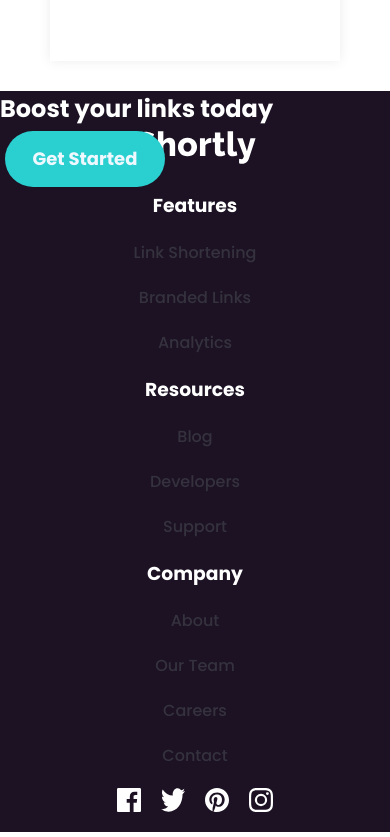
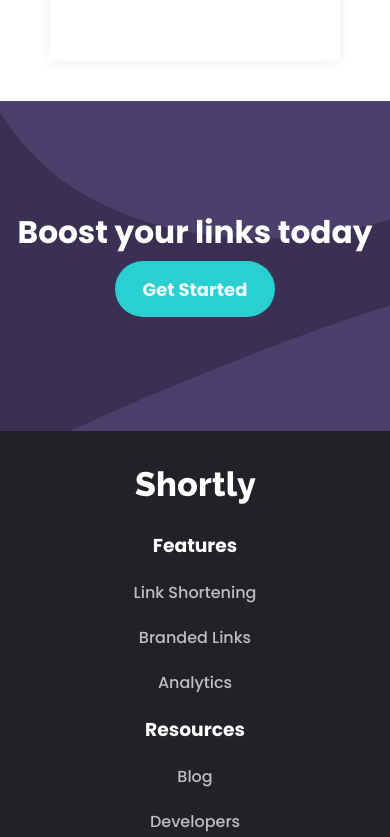
Before and after one commit to AlencarVinicius/Projeto-1-ref, a plain HTML site: page index.html in a window 390 px wide. Shown: the part 2420-3257 px from the top of the page. Drawn offline with Linux system fonts and the light colour scheme; a web font is replaced by a local one.

Commit message:
Ajuste css1

```diff
--- a/index.html
+++ b/index.html
@@ -18,20 +18,21 @@
       <header>
         <div class="container-header">
           <div class="container-icons">
-            <img src="url-shortening-api-master/images/logo.svg"/>
+            <img src="url-shortening-api-master/images/logo.svg" />
 
-            <i id="burguer" class="material-icons" onclick="clickMenu()">menu</i>
+            <i id="burguer" class="material-icons" onclick="clickMenu()"
+              >menu</i
+            >
           </div>
-
 
           <nav id="menu">
             <ul>
-                <li><a id="hover1"  href="">Características</a></li>
+              <li><a id="hover1" href="">Características</a></li>
               <li><a id="hover1" href="">Preços</a></li>
               <li><a id="hover1" href="">Recursos</a></li>
             </ul>
 
-              <hr class="hr-menu">
+            <hr class="hr-menu" />
 
             <div class="btn-nav">
               <button id="hover1" class="botao-menu1">Login</button>
@@ -46,8 +47,8 @@
           <div>
             <h2 class="h2-principal">More than just shorter links</h2>
             <p>
-              Build your brand's recognition and get detailed insights on how your
-              links are performing.
+              Build your brand's recognition and get detailed insights on how
+              your links are performing.
             </p>
             <button id="btn" class="btn-principal">Get Started</button>
           </div>
@@ -72,15 +73,14 @@
             <div class="container-pesquisa">
               <h1 class="h1-adv">Advanced Statistics</h1>
               <p>
-              Track how your links are performing across the web with our advanced
-              statistics dashboard.
+                Track how your links are performing across the web with our
+                advanced statistics dashboard.
               </p>
             </div>
           </section>
 
-
           <section class="conteudo-secundario">
-          <hr class="hr-secundario">
+            <hr class="hr-secundario" />
             <div class="card1">
               <div class="icon">
                 <img
@@ -90,8 +90,9 @@
               </div>
               <h2>Brand Recognition</h2>
               <p>
-              Boost your brand recognition with each click. Generic links don’t
-              mean a thing. Branded links help instil confidence in your content.
+                Boost your brand recognition with each click. Generic links
+                don’t mean a thing. Branded links help instil confidence in your
+                content.
               </p>
             </div>
 
@@ -104,7 +105,8 @@
               <h2>Detailed Records</h2>
               <p>
                 Gain insights into who is clicking your links. Knowing when and
-              where people engage with your content helps inform better decisions.
+                where people engage with your content helps inform better
+                decisions.
               </p>
             </div>
 
@@ -121,9 +123,9 @@
               </p>
             </div>
           </section>
+
+      </main>
     </section>
-    </main>
-
     <section class="container-footer">
       <div class="boost-h2">
         <h2 class="boost-txt">Boost your links today</h2>
@@ -133,7 +135,7 @@
 
     <footer class="main-footer">
       <div class="img-footer">
-        <img src="url-shortening-api-master/images/logo-footer.svg"/>
+        <img src="url-shortening-api-master/images/logo-footer.svg" />
       </div>
 
       <div class="features">
@@ -166,13 +168,28 @@
 
       <section>
         <div class="icon-footer">
-          <img class="icon-h" src="url-shortening-api-master/images/icon-facebook.svg" alt="facebook">
-          <img class="icon-h" src="url-shortening-api-master/images/icon-twitter.svg" alt="twitter">
-          <img class="icon-h" src="url-shortening-api-master/images/icon-pinterest.svg" alt="pinterest">
-          <img class="icon-h" src="url-shortening-api-master/images/icon-instagram.svg" alt="instagram">
+          <img
+            class="icon-h"
+            src="url-shortening-api-master/images/icon-facebook.svg"
+            alt="facebook"
+          />
+          <img
+            class="icon-h"
+            src="url-shortening-api-master/images/icon-twitter.svg"
+            alt="twitter"
+          />
+          <img
+            class="icon-h"
+            src="url-shortening-api-master/images/icon-pinterest.svg"
+            alt="pinterest"
+          />
+          <img
+            class="icon-h"
+            src="url-shortening-api-master/images/icon-instagram.svg"
+            alt="instagram"
+          />
         </div>
       </section>
-
     </footer>
 
     <script src="main.js"></script>
--- a/pagina370px/style.css
+++ b/pagina370px/style.css
@@ -230,7 +230,6 @@
         justify-content: center;
         position: relative;
 
-
         padding: 4rem 1rem 4rem 1rem;
         margin: 0 50px 0;
         box-shadow: 0px 0px 13px rgba(0, 0, 0, 0.08);
@@ -255,22 +254,27 @@
 
     /* Final da pagina */
 
-    .boost-h2 {
-        color: #fff;
+    .container-footer {
+        display: flex;
+        justify-content: center;
+        align-items: center;
 
-        position: absolute;
-        z-index: 1;
+        background-image: url("/url-shortening-api-master/images/bg-boost-mobile.svg");
+        background-color: #3a3053;
+        background-size: cover;
+        background-repeat: no-repeat;
 
-        display: flex;
-        flex-direction: column;
-        justify-content: center;
+        width: 100%;
+        height: 330px;
+        margin-top: 40px;
     }
 
-    .boost-mobile img {
-        position: relative;
-        width: 100%;
-        background: #1c0330;
-        margin-bottom: 0;
+    .boost-h2 {
+        position: absolute;
+        text-align: center;
+        align-items: center;
+        color: #fff;
+        font-size: 1.3rem;
     }
 
     .btn-boost {
@@ -289,14 +293,13 @@
     /* Final da pagina */
 
     .main-footer {
-        background-color: #1c1224;
+        background-color: #232027;
         padding-top: 20px;
         padding-bottom: 20px;
     }
 
     .img-footer img {
         margin: 20px;
-
         color: #fff;
     }
 
@@ -304,17 +307,15 @@
         display: flex;
         flex-direction: column;
         text-align: center;
-
         width: 100%;
     }
-
 
     .main-footer h3 {
         color: #fff;
     }
 
     .main-footer li {
-        color: var(--Very-Dark-Blue);
+        color: var(--Gray);
         font: 500 1rem 'Poppins', sans-serif;
     }
 
@@ -329,4 +330,16 @@
         justify-content: center;
         gap: 20px;
     }
+
+    li:hover {
+        color: var(--Cyan);
+    }
+
+    .icon-footer img {
+        margin: 0 8px;
+    }
+    .icon-h {
+        transition: .3s ease;
+        cursor: pointer;
+    }
 }
--- a/style.css
+++ b/style.css
@@ -207,7 +207,7 @@ p {
     }
 
     .container-pesquisa {
-        margin: 70px;
+        margin: 50px;
         padding: 20px;
     }
 
@@ -281,7 +281,7 @@ p {
         display: flex;
         align-items: center;
         gap: 30px;
-        margin: 0 20px;
+        margin: 0 10px;
 
         position: relative;
     }
```
Lines whose indentation alone changed are shown as unchanged.
